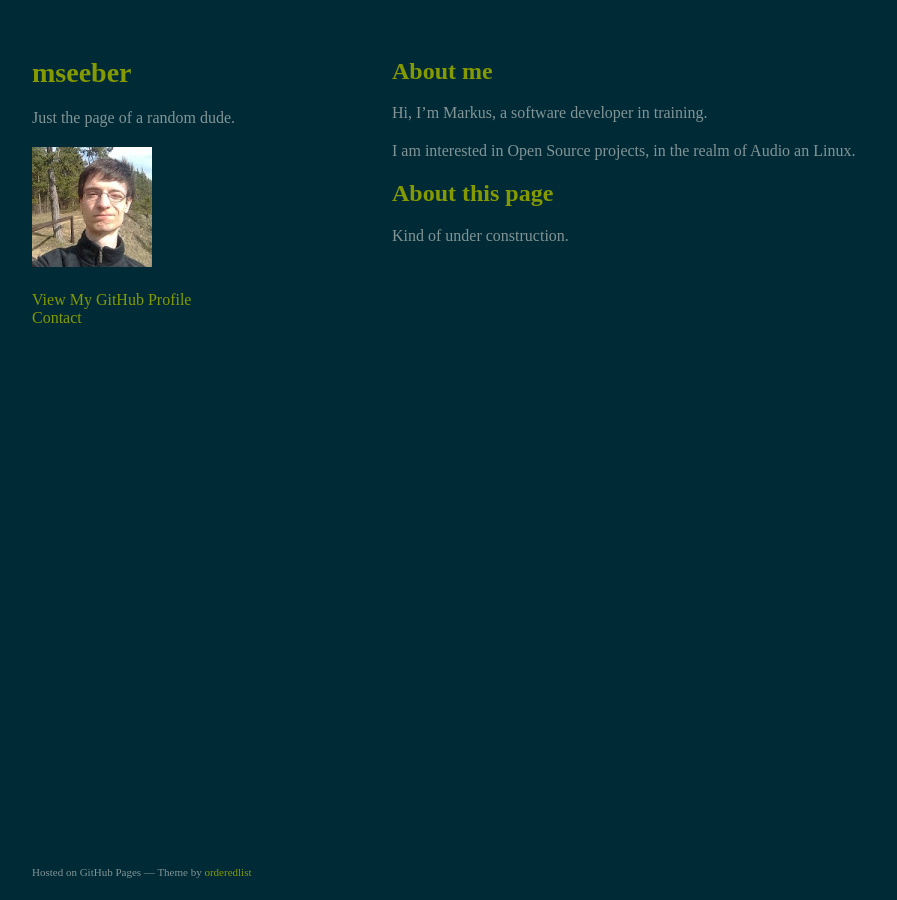
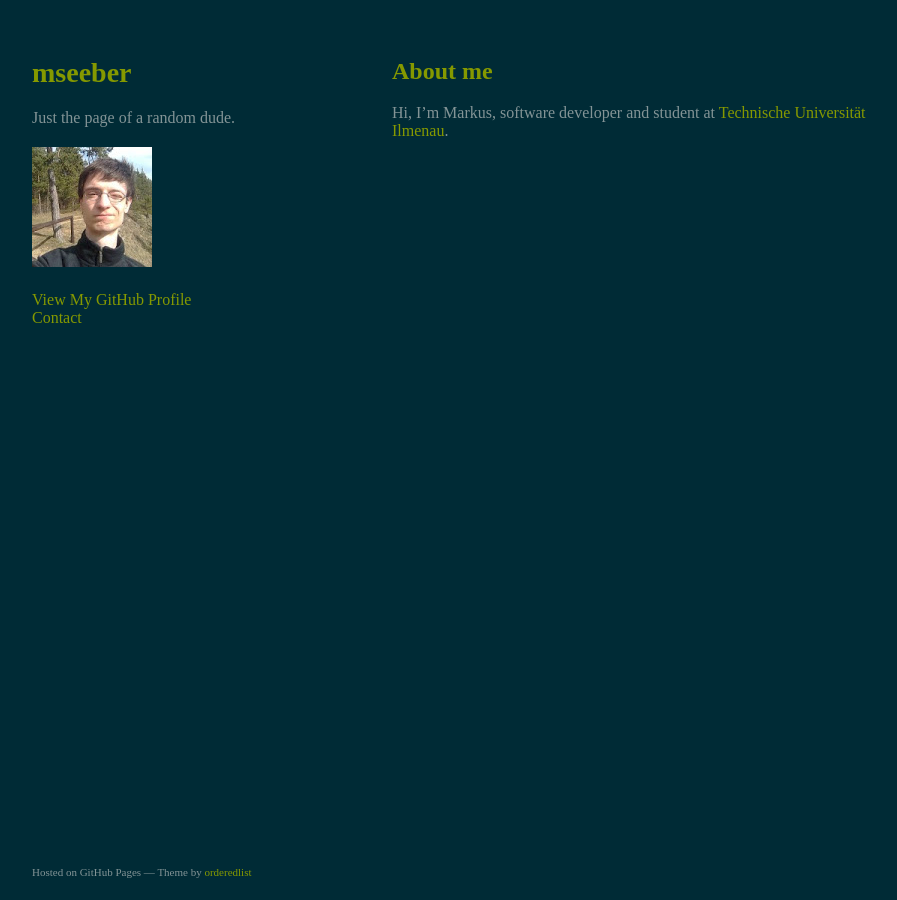
Before and after one commit to mseeber/mseeber.github.io, a Jekyll site: the page built from index.md, in a window 1280 px wide. Shown: the whole page, without its empty margins (178-1075 px from the left). Built offline with Jekyll 4.4.1, drawn with Linux system fonts in a browser that asks for light colours.

Commit message:
update index page
- was about time I guess...

```diff
--- a/index.md
+++ b/index.md
@@ -4,10 +4,5 @@
 ---
 
 ## About me
-Hi, I'm Markus, a software developer in training.
-
-I am interested in Open Source projects, in the realm of Audio an Linux.
-
-## About this page
-
-Kind of under construction.
+Hi, I'm Markus, software developer and student at
+[Technische Universität Ilmenau](https://www.tu-ilmenau.de).
```
